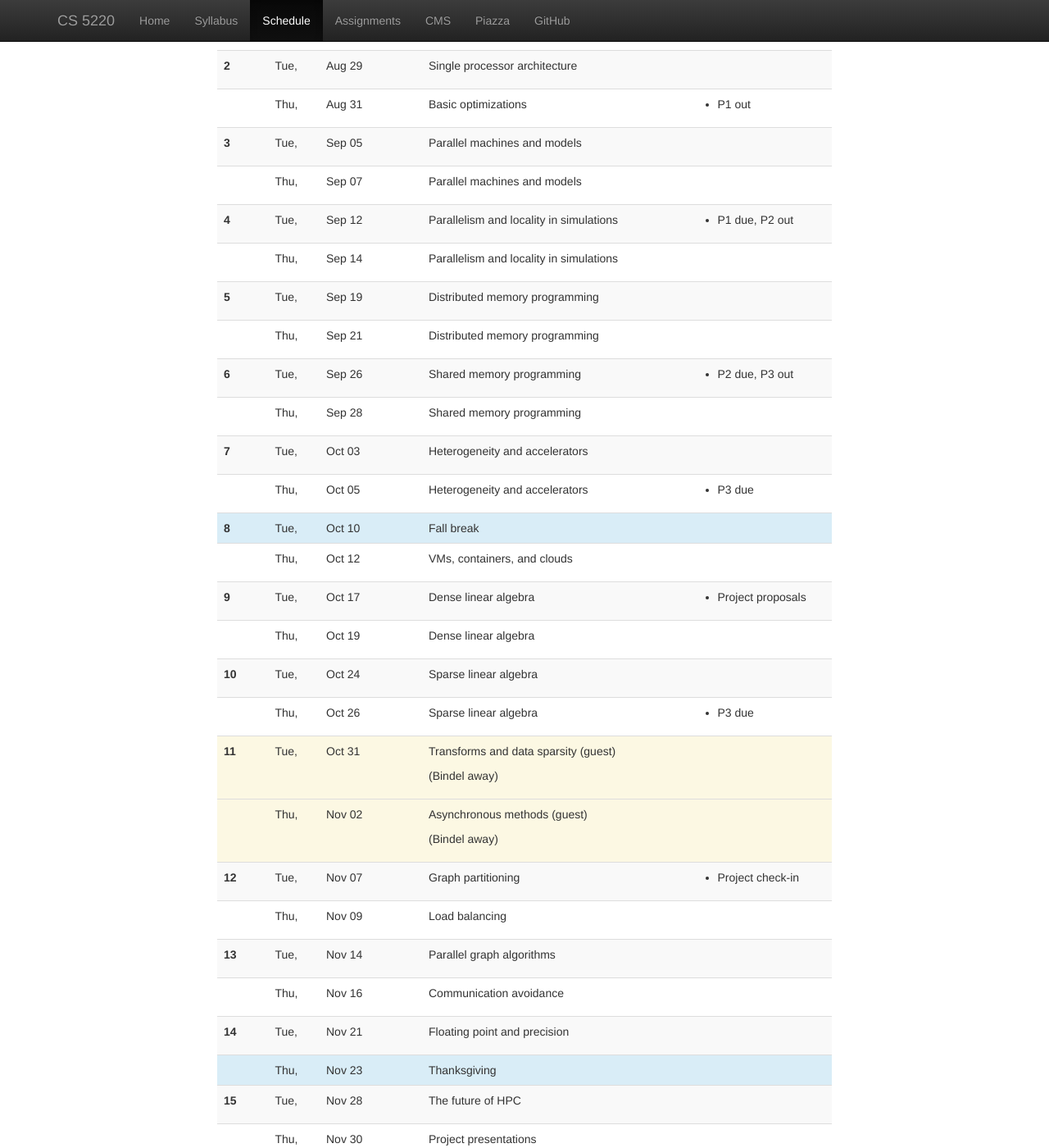
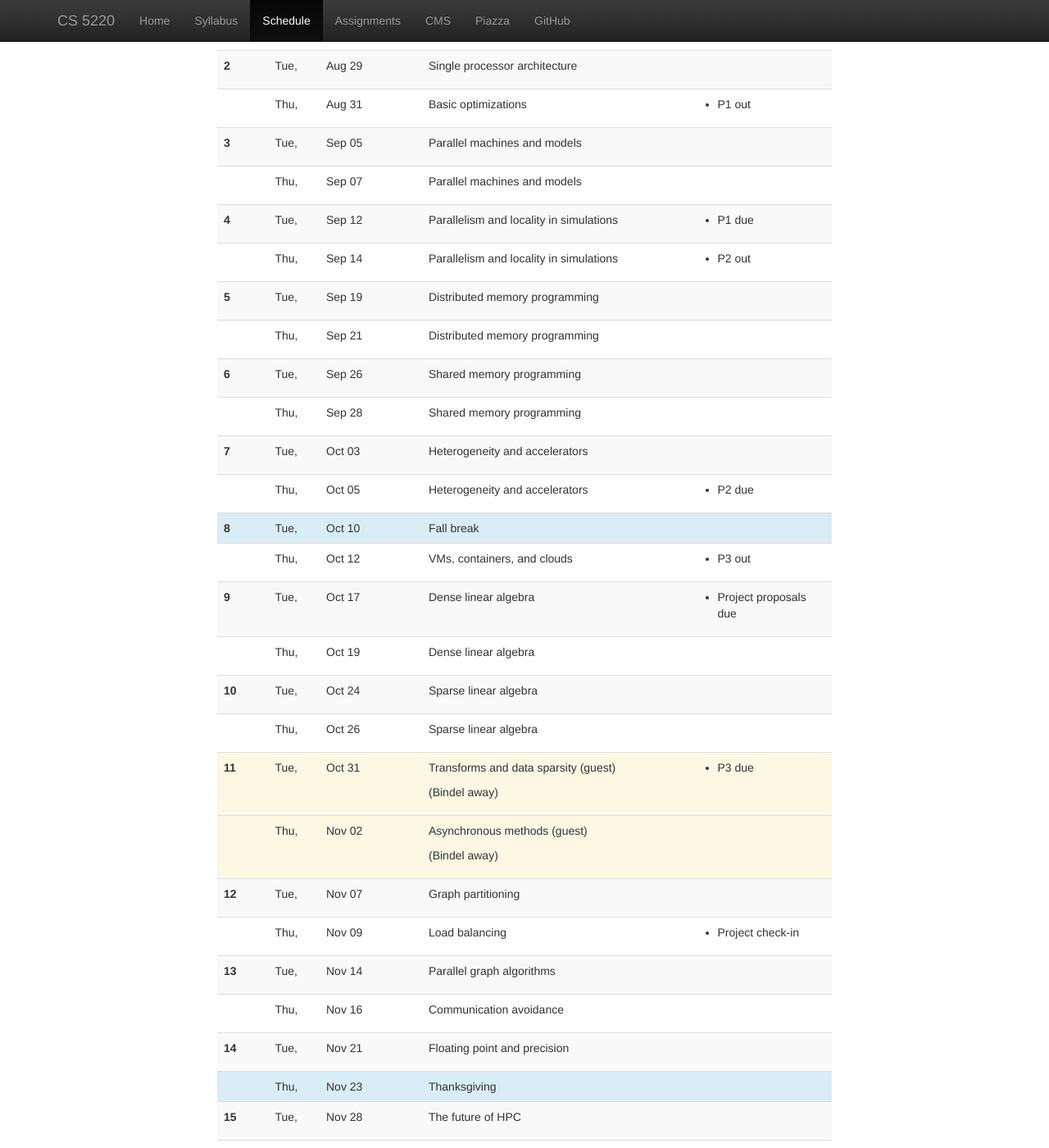
Before and after one commit to cornell-cs5220-f17/cs5220-f17, a Jekyll site: the page built from web/schedule.html, in a window 1280 px wide and 1400 px high, scrolled down 290 px. Shown: the whole window at 82% size. Built offline with Jekyll 4.4.1, drawn with Linux system fonts in a browser that asks for light colours; nearby versions of some CDN libraries; part of the change alters nothing that is shown.

```diff
--- a/web/_data/lectures.yml
+++ b/web/_data/lectures.yml
@@ -35,10 +35,11 @@
 -
   date: 2017-09-12
   info: Parallelism and locality in simulations
-  hw: P1 due, P2 out
+  hw: P1 due
 -
   date: 2017-09-14
   info: Parallelism and locality in simulations
+  hw: P2 out
 #
 # ==================
 # Week 5
@@ -56,7 +57,6 @@
 -
   date: 2017-09-26
   info: Shared memory programming
-  hw: P2 due, P3 out
 -
   date: 2017-09-28
   info: Shared memory programming
@@ -70,7 +70,7 @@
 -
   date: 2017-10-05
   info: Heterogeneity and accelerators
-  hw: P3 due
+  hw: P2 due
 #
 # ==================
 # Week 8
@@ -81,6 +81,7 @@
 -
   date: 2017-10-12
   info: VMs, containers, and clouds
+  hw: P3 out
 #
 # ==================
 # Week 9
@@ -88,7 +89,7 @@
 -
   date: 2017-10-17
   info: Dense linear algebra
-  hw: Project proposals
+  hw: Project proposals due
 -
   date: 2017-10-19
   info: Dense linear algebra
@@ -102,7 +103,6 @@
 -
   date: 2017-10-26
   info: Sparse linear algebra
-  hw: P3 due
 #
 # ==================
 # Week 11
@@ -111,6 +111,7 @@
   date: 2017-10-31
   travel: IPAM meeting
   info: Transforms and data sparsity (guest)
+  hw: P3 due
 -
   date: 2017-11-02
   travel: IPAM meeting
@@ -122,10 +123,10 @@
 -
   date: 2017-11-07
   info: Graph partitioning
-  hw: Project check-in
 -
   date: 2017-11-09
   info: Load balancing
+  hw: Project check-in
 #
 # ==================
 # Week 13
```
